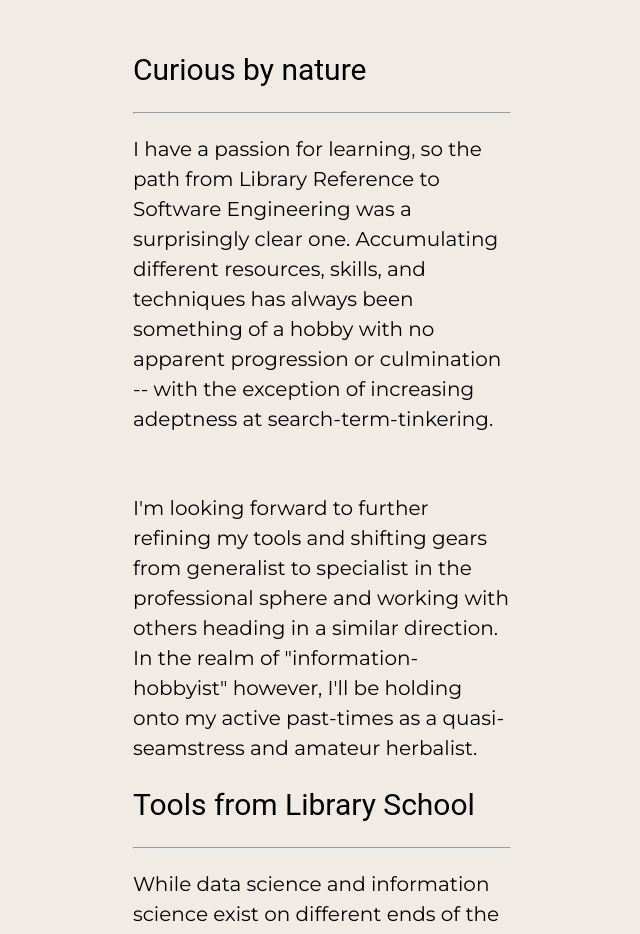
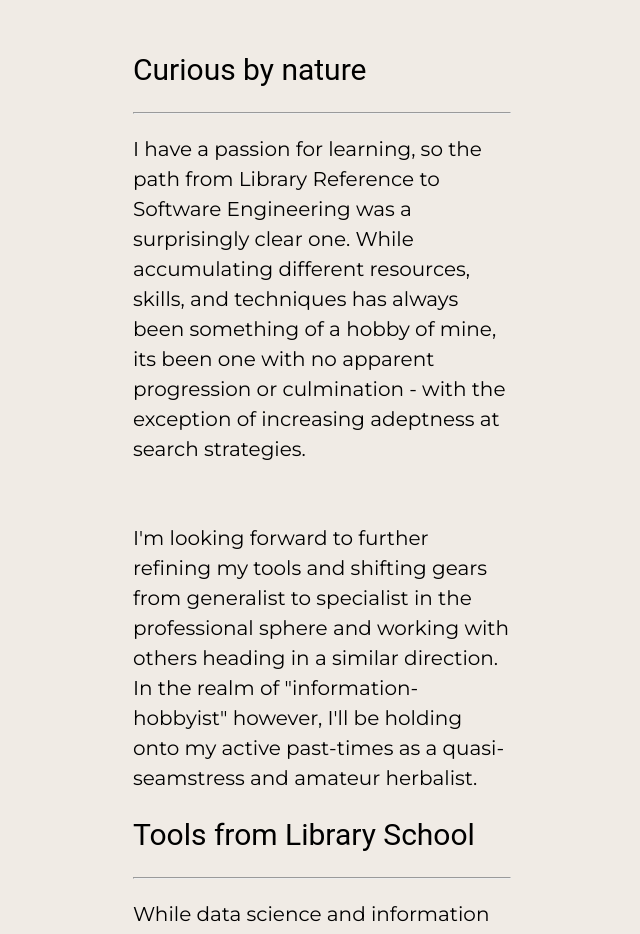
Before and after one commit to holysquirtle/holysquirtle.github.io, a plain HTML site: page index.html in a window 1280 px wide. Shown: the part 1080-2014 px from the top of the page, without its empty margins (570-1210 px from the left). Drawn offline with nearby package versions, Linux system fonts and the light colour scheme.

Commit message:
Update index.html

```diff
--- a/index.html
+++ b/index.html
@@ -30,8 +30,8 @@
     <h2 id="about">Curious by nature</h2>
   <hr>
       <p>I have a passion for learning, so the path from Library Reference to Software Engineering was a surprisingly clear one.
-        Accumulating different resources, skills, and techniques has always been something of a hobby with no
-        apparent progression or culmination -- with the exception of increasing adeptness at search-term-tinkering.
+        While accumulating different resources, skills, and techniques has always been something of a hobby of mine, its been one with no
+        apparent progression or culmination - with the exception of increasing adeptness at search strategies.
       </p>
       <br>
       <p>I'm looking forward to further refining my tools and shifting gears from generalist to specialist in the
```
